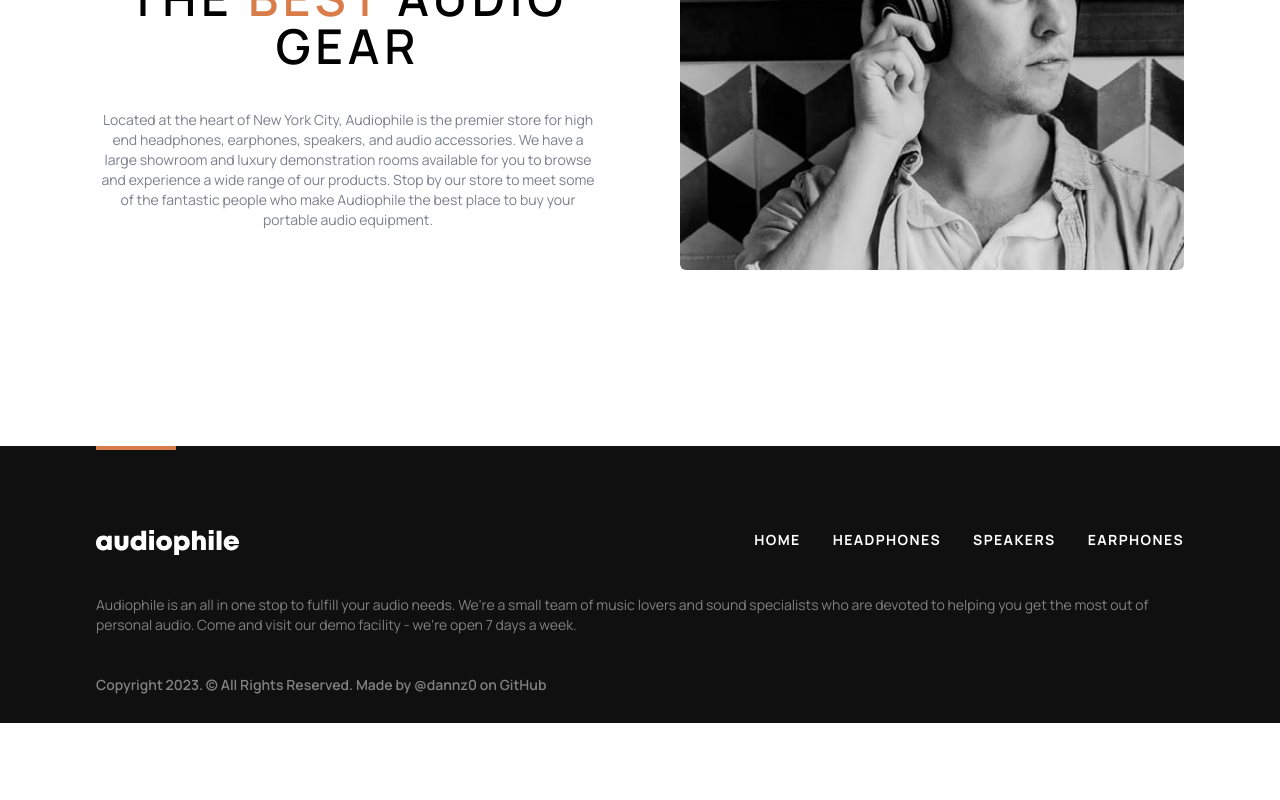
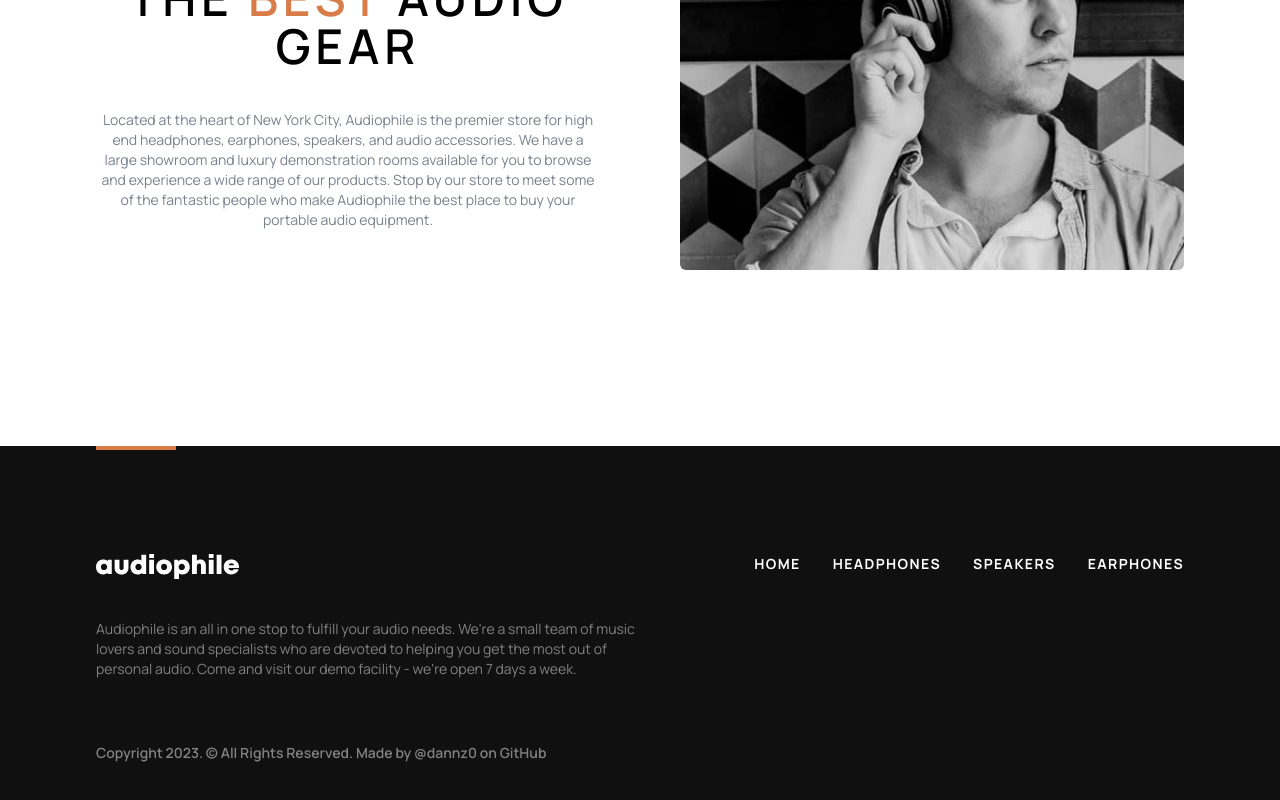
Before and after one commit to dannz0/Full-eCommerce-React, a React (Vite) app: page / in a window 1280 px wide. Shown: the part 2997-3797 px from the top of the page. Before the commit the page ends 3720 px from the top, so only its background shows below. Built offline with nearby package versions, Linux system fonts and the light colour scheme; no server answers; some icons are missing.

Commit message:
some bug fixes

```diff
--- a/src/components/Footer.jsx
+++ b/src/components/Footer.jsx
@@ -6,10 +6,10 @@ import NavLinks from './NavLinks';
 
 const Footer = () => {
   return (
-    <footer className='relative flex flex-col items-center bg-cusBlack section-padding '>
+    <footer className='relative flex flex-col items-center h-96 bg-cusBlack section-padding '>
       <div className='w-20 h-1 bg-cusOrangeDark md:self-start'></div>
       {/* ORANGE BORDER */}
-      <div className='flex flex-col items-center w-full gap-10 px-4 pt-10 mt-10 py-7 md:px-0 md:items-start'>
+      <div className='flex flex-col items-center w-full gap-10 px-4 pt-10 mt-16 py-7 md:px-0 md:items-start'>
         {/* COMPANY LOGO */}
         <button
           className='flex'
@@ -28,7 +28,7 @@ const Footer = () => {
           <NavLinks />
         </div>
         {/* COMPANY TEXT */}
-        <p className='text-sm text-center text-cusGrey/50 md:text-left'>
+        <p className='text-sm text-center text-cusGrey/50 md:text-left lg:w-1/2'>
           Audiophile is an all in one stop to fulfill your audio needs. We're a
           small team of music lovers and sound specialists who are devoted to
           helping you get the most out of personal audio. Come and visit our
@@ -37,12 +37,12 @@ const Footer = () => {
 
         {/* SOCIALS & COPYRIGHT */}
         <div className='flex flex-col w-full gap-6 md:flex-row md:justify-between'>
-          <p className='text-sm font-semibold text-center text-cusGrey/50 md:inline-block'>
+          <p className='text-sm font-semibold text-center lg:mt-6 text-cusGrey/50 md:inline-block'>
             Copyright 2023. &copy; All Rights Reserved. Made by @dannz0 on
             GitHub
           </p>
 
-          <div className='flex justify-center gap-6 md:justify-between lg:absolute lg:right-24 lg:top-52 xl:top-48 xl:right-72'>
+          <div className='flex justify-center gap-6 md:justify-between lg:absolute lg:right-24 lg:top-56 xl:top-56 xl:right-72'>
             <a href='#' className='social-links'>
               <Facebook className='hover:fill-cusOrangeDark' />
             </a>
```
